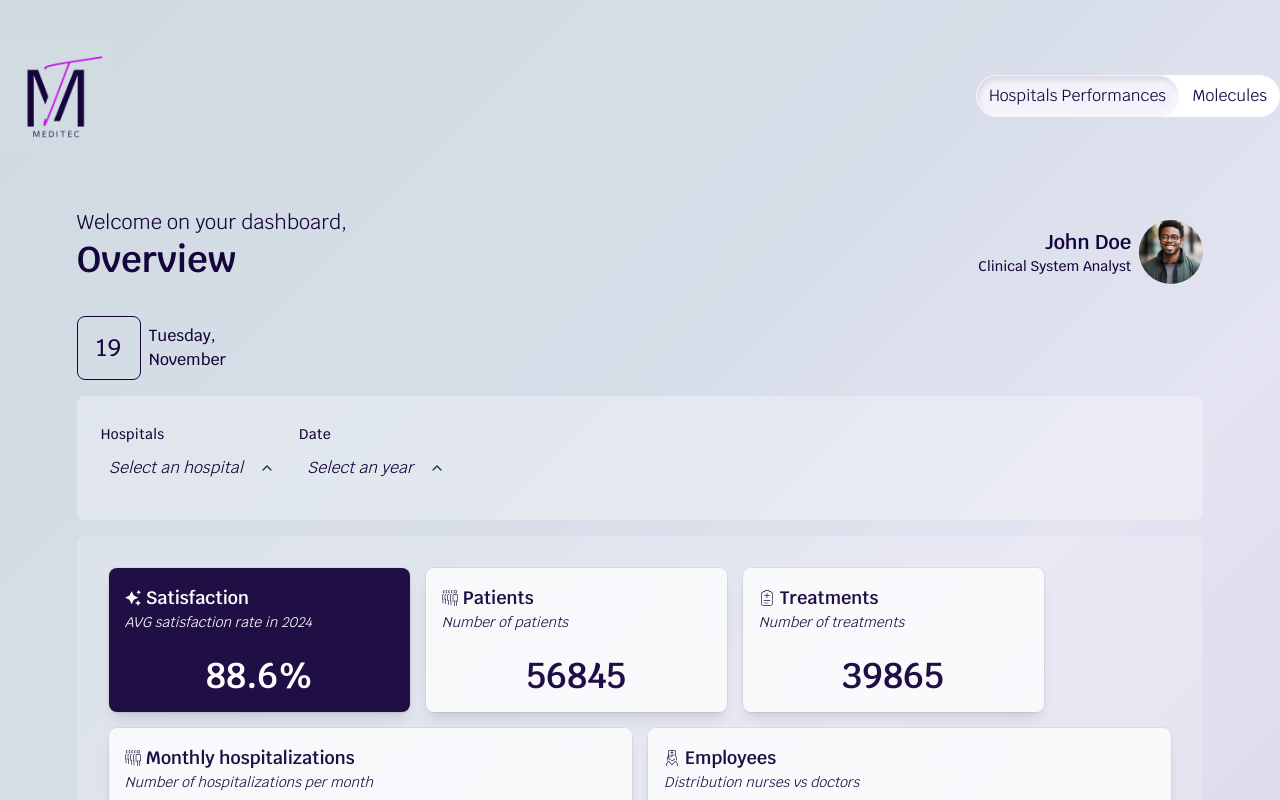
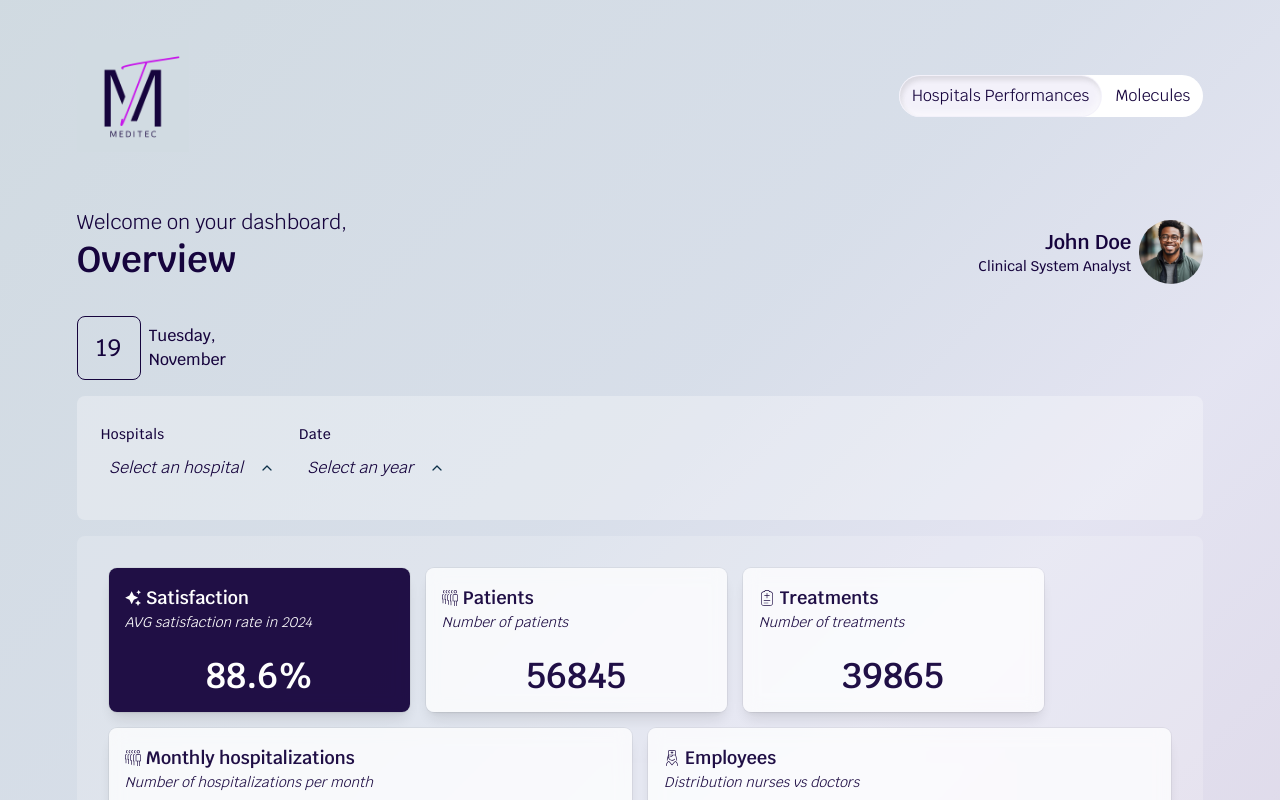
Before and after one commit to MandyTrl/meditec, a Next.js app: page / in a window 1280 px wide. Shown: the top 800 px of the page. Built offline with nearby package versions, Linux system fonts and the light colour scheme.

Commit message:
fix spacing on header desktop

```diff
--- a/src/components/Header.tsx
+++ b/src/components/Header.tsx
@@ -5,7 +5,7 @@ import logo from "@assets/logo-meditec-gray.png"
 
 export const Header = () => {
 	return (
-		<header className="w-full flex items-center justify-between md:py-6 border border-b-tertiary/50 md:border-none">
+		<header className="w-full flex items-center justify-between md:py-6 border border-b-tertiary/50 md:border-none md:px-[6%]">
 			<Image
 				src={logo}
 				alt={"logo-meditec"}
```
